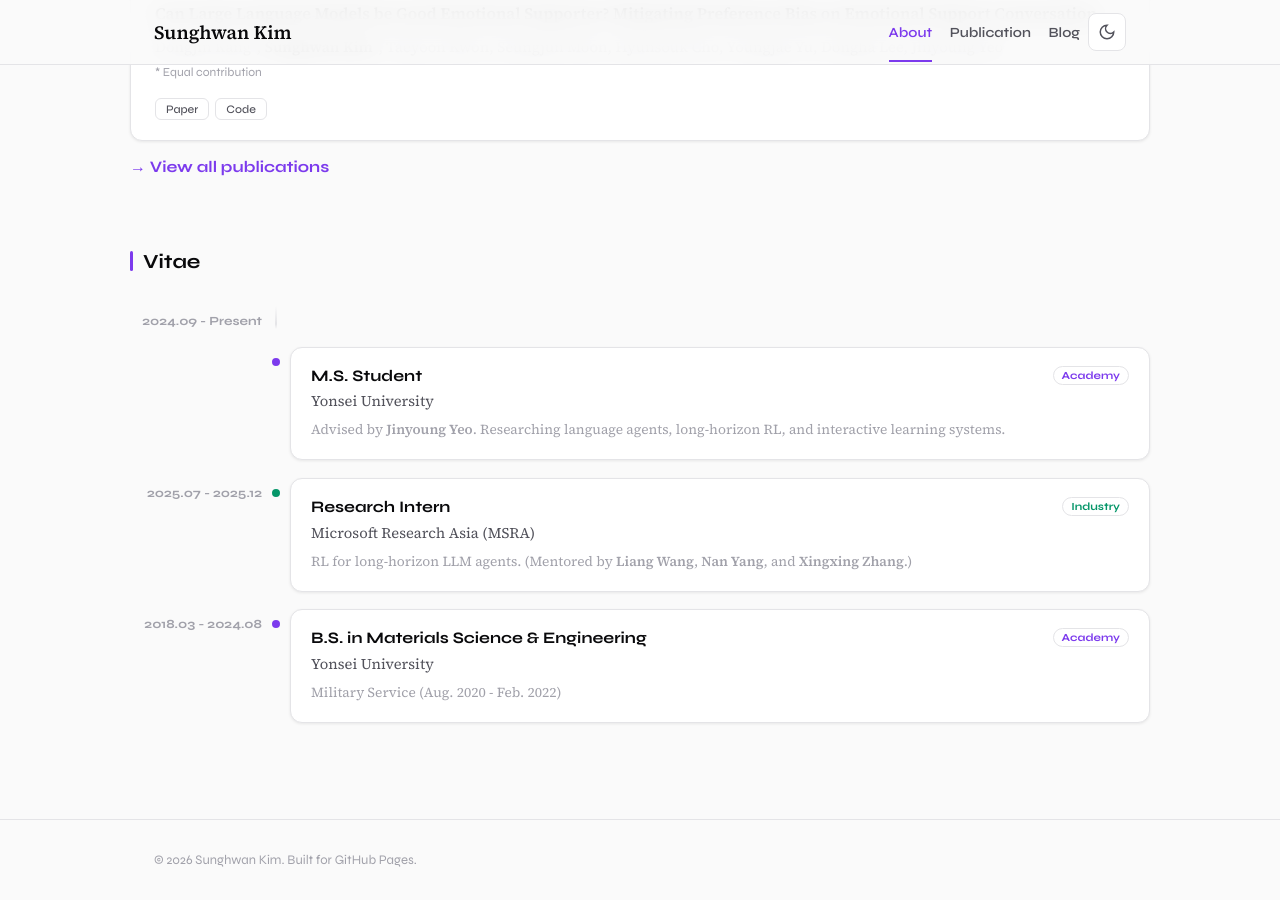
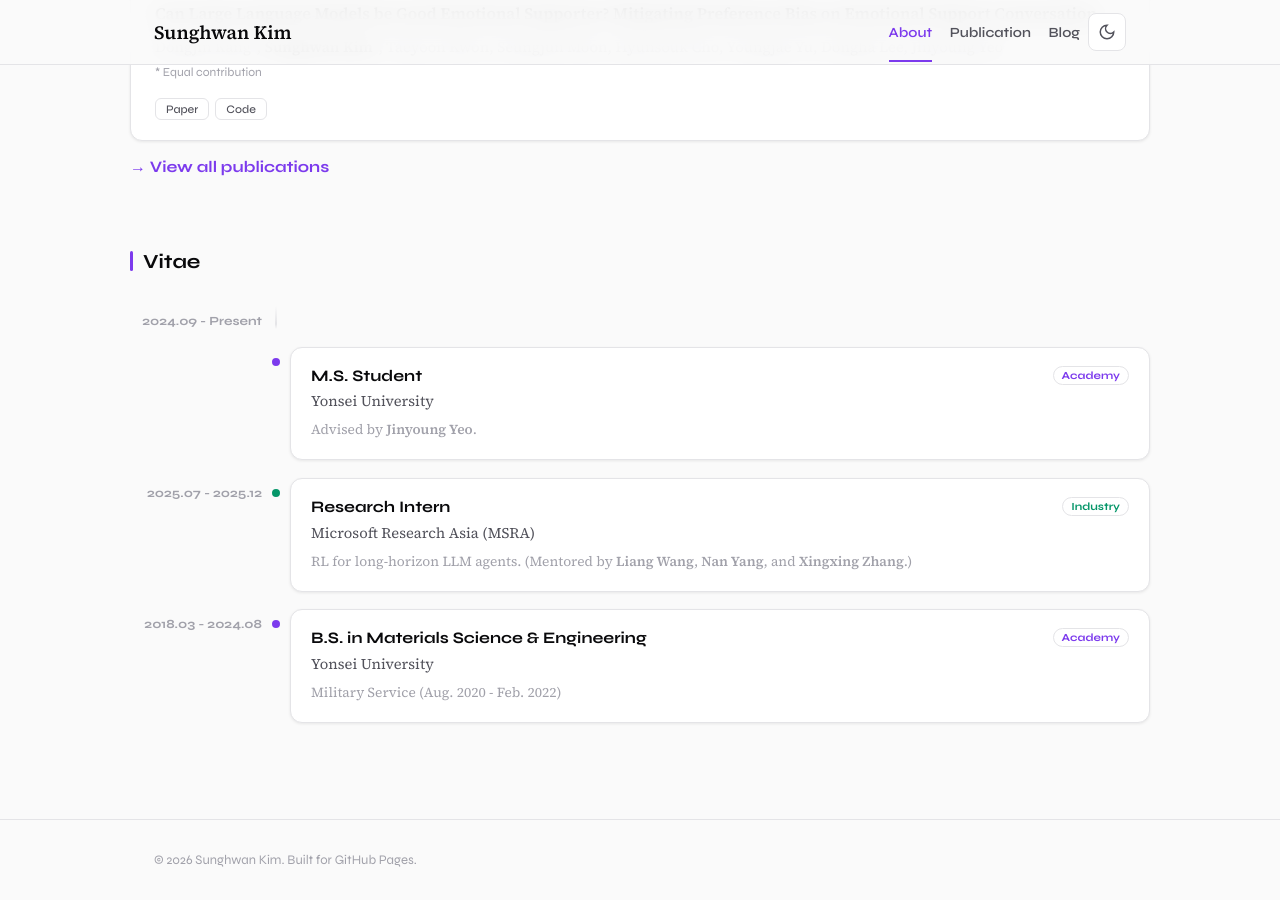
Before and after one commit to kimsh0507/kimsh0507.github.io, a Jekyll site: the page built from index.html, in a window 1280 px wide and 900 px high, scrolled down 1816 px. Built offline with Jekyll 4.4.1, drawn with Linux system fonts in a browser that asks for light colours.

Commit message:
fix some information

```diff
--- a/_data/vitae.yml
+++ b/_data/vitae.yml
@@ -2,12 +2,12 @@
   period: "2024.09 - Present"
   role: "M.S. Student"
   institution: "Yonsei University"
-  description: "Advised by <b>Jinyoung Yeo</b>. Researching language agents, long-horizon RL, and interactive learning systems."
+  description: "Advised by <strong>Jinyoung Yeo</strong>."
 - type: "industry"
   period: "2025.07 - 2025.12"
   role: "Research Intern"
   institution: "Microsoft Research Asia (MSRA)"
-  description: "RL for long-horizon LLM agents. (Mentored by <b>Liang Wang</b>, <b>Nan Yang</b>, and <b>Xingxing Zhang</b>.)"
+  description: "RL for long-horizon LLM agents. (Mentored by <strong>Liang Wang</strong>, <strong>Nan Yang</strong>, and <strong>Xingxing Zhang</strong>.)"
 - type: "academy"
   period: "2018.03 - 2024.08"
   role: "B.S. in Materials Science & Engineering"
```
